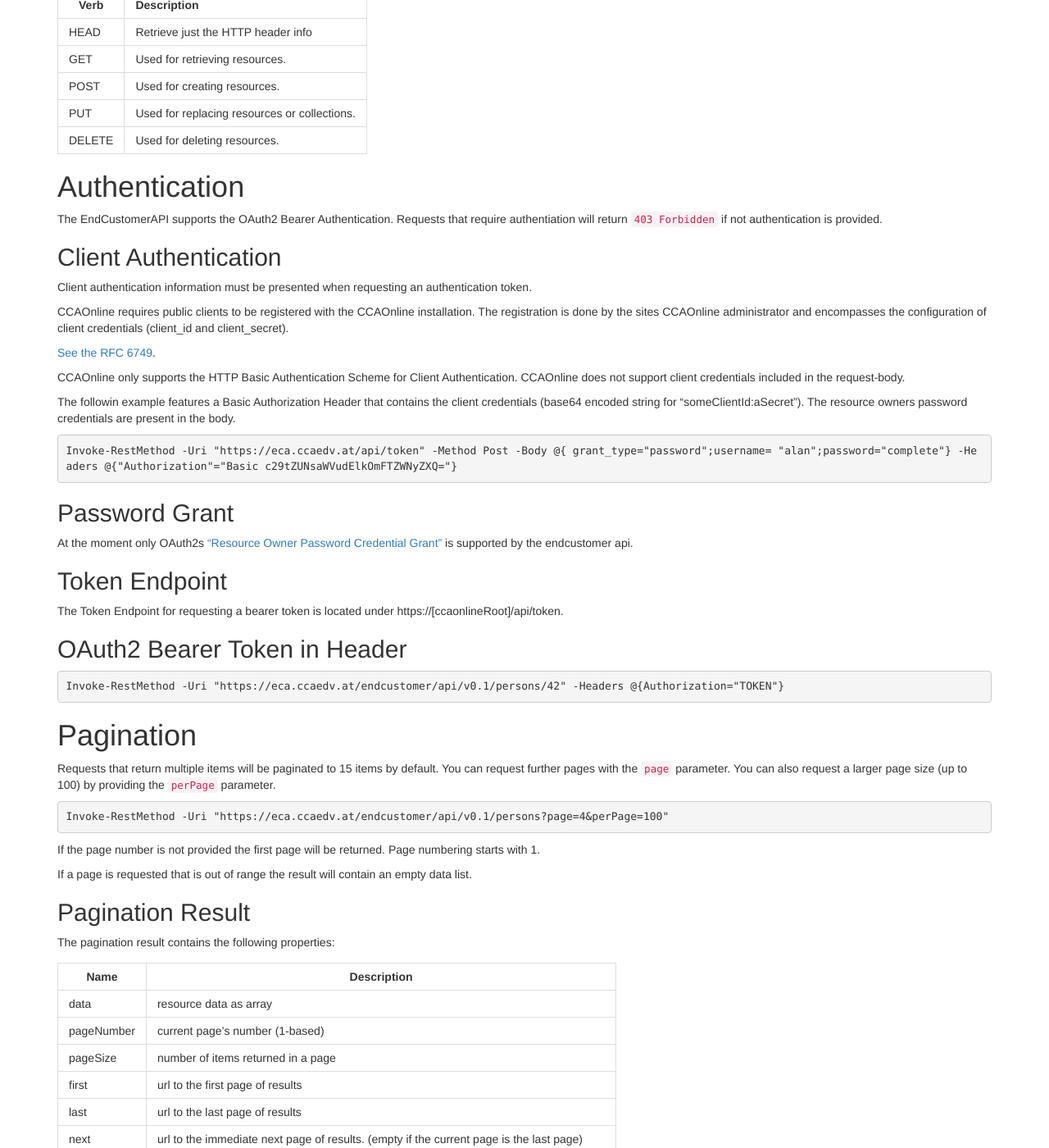
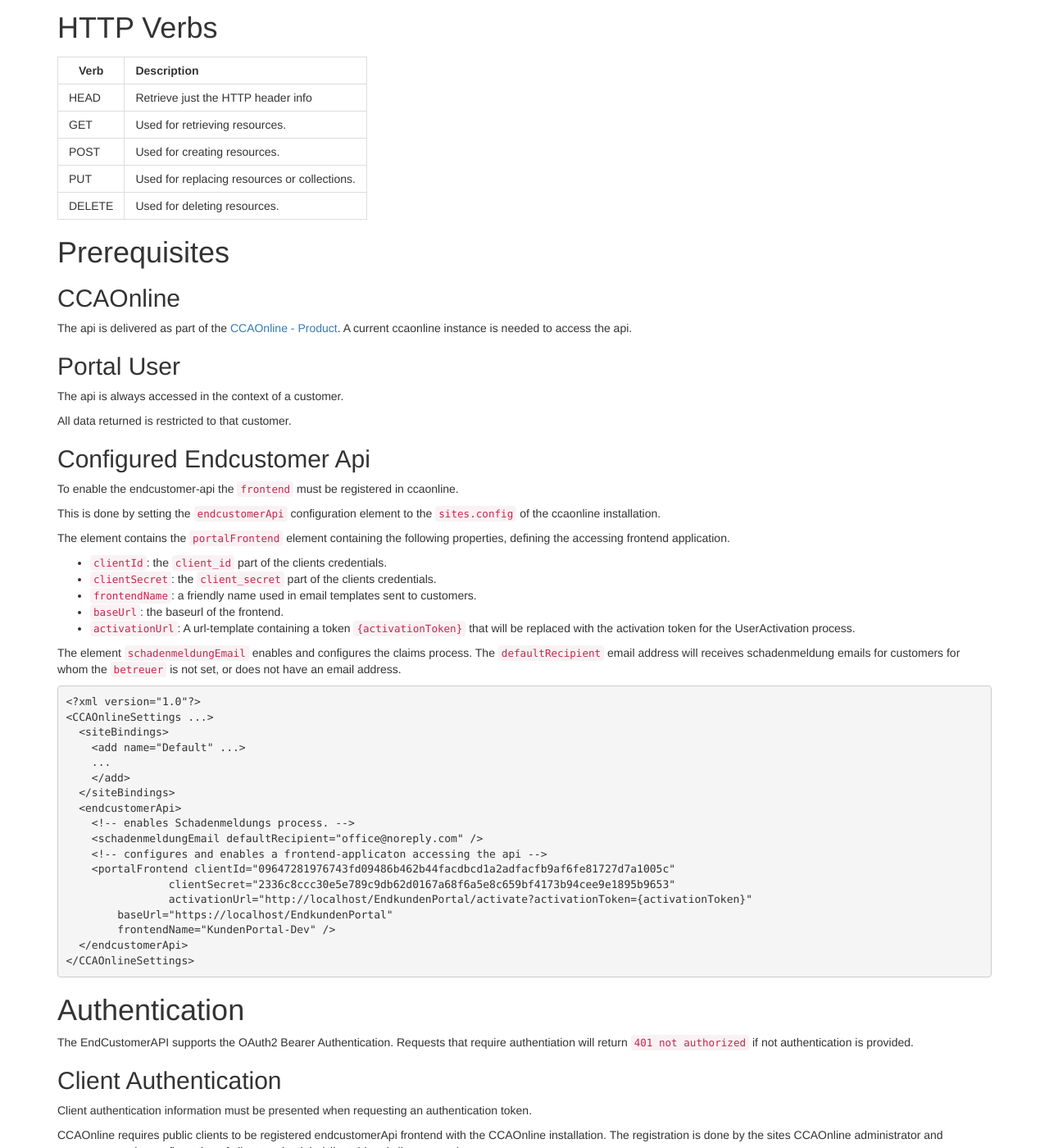
Before and after one commit to togethercca/togethercca.github.io, a Jekyll site: the page built from _pages/endCustomerApi.md, in a window 1280 px wide and 1400 px high, scrolled down 1800 px. Shown: the whole window at 82% size. Built offline with Jekyll 4.4.1, drawn with Linux system fonts in a browser that asks for light colours; some of the changed text lies outside the part shown.

Commit message:
add configuration description

````diff
--- a/_pages/endCustomerApi.md
+++ b/_pages/endCustomerApi.md
@@ -91,17 +91,73 @@ HTTP Verbs
 | DELETE | Used for deleting resources.					|
 
 
+# Prerequisites
+
+## CCAOnline
+
+The api is delivered as part of the [CCAOnline - Product](https://togethercca.com/produktwelten-cca#cca-online).
+A current ccaonline instance is needed to access the api.
+
+## Portal User
+
+The api is always accessed in the context of a customer.
+
+All data returned is restricted to that customer.
+
+## Configured Endcustomer Api
+
+
+To enable the endcustomer-api the `frontend` must be registered in ccaonline.
+
+This is done by setting the `endcustomerApi` configuration element to the `sites.config` of the ccaonline installation.
+
+The element contains the `portalFrontend` element containing the following properties, defining the accessing frontend application.
+
+- `clientId`: the `client_id` part of the clients credentials.
+- `clientSecret`: the `client_secret` part of the clients credentials.
+- `frontendName`: a friendly name used in email templates sent to customers.
+- `baseUrl`: the baseurl of the frontend.
+- `activationUrl`: A url-template containing a token `{activationToken}` that will be replaced with the activation token for the UserActivation process.
+
+The element `schadenmeldungEmail` enables and configures the claims process.
+The `defaultRecipient` email address will receives schadenmeldung emails for customers for whom the `betreuer` is not set,
+or does not have an email address.
+
+
+
+~~~XML
+<?xml version="1.0"?>
+<CCAOnlineSettings ...>
+  <siteBindings>
+    <add name="Default" ...>
+    ...
+    </add>
+  </siteBindings>
+  <endcustomerApi>
+    <!-- enables Schadenmeldungs process. -->
+    <schadenmeldungEmail defaultRecipient="office@noreply.com" />
+    <!-- configures and enables a frontend-applicaton accessing the api -->
+    <portalFrontend clientId="09647281976743fd09486b462b44facdbcd1a2adfacfb9af6fe81727d7a1005c"
+		clientSecret="2336c8ccc30e5e789c9db62d0167a68f6a5e8c659bf4173b94cee9e1895b9653"
+		activationUrl="http://localhost/EndkundenPortal/activate?activationToken={activationToken}"
+        baseUrl="https://localhost/EndkundenPortal"
+        frontendName="KundenPortal-Dev"	/>
+  </endcustomerApi>
+</CCAOnlineSettings>
+~~~
+
+
 Authentication
 ==============
 
 The EndCustomerAPI supports the OAuth2 Bearer Authentication.
-Requests that require authentiation will return `403 Forbidden` if not authentication is provided.
+Requests that require authentiation will return `401 not authorized` if not authentication is provided.
 
 ## Client Authentication
 
 Client authentication information must be presented when requesting an authentication token.
 
-CCAOnline requires public clients to be registered with the CCAOnline installation.
+CCAOnline requires public clients to be registered endcustomerApi frontend with the CCAOnline installation.
 The registration is done by the sites CCAOnline administrator and encompasses the configuration of client credentials (client_id and client_secret).
 
 [See the RFC 6749](https://tools.ietf.org/html/rfc6749#section-2.3.1).
@@ -109,7 +165,7 @@ The registration is done by the sites CCAOnline administrator and encompasses th
 CCAOnline only supports the HTTP Basic Authentication Scheme for Client Authentication.
 CCAOnline does not support client credentials included in the request-body.
 
-The followin example features a Basic Authorization Header that contains the client credentials (base64 encoded string for "someClientId:aSecret"). The resource owners password credentials are present in the body.
+The followin example features a Basic Authorization Header that contains the client credentials (base64 encoded string for "clientId:clientSecret"). The resource owners password credentials are present in the body.
 
 ```powershell
 Invoke-RestMethod -Uri "https://eca.ccaedv.at/api/token" -Method Post -Body @{ grant_type="password";username= "alan";password="complete"} -Headers @{"Authorization"="Basic c29tZUNsaWVudElkOmFTZWNyZXQ="}
````
